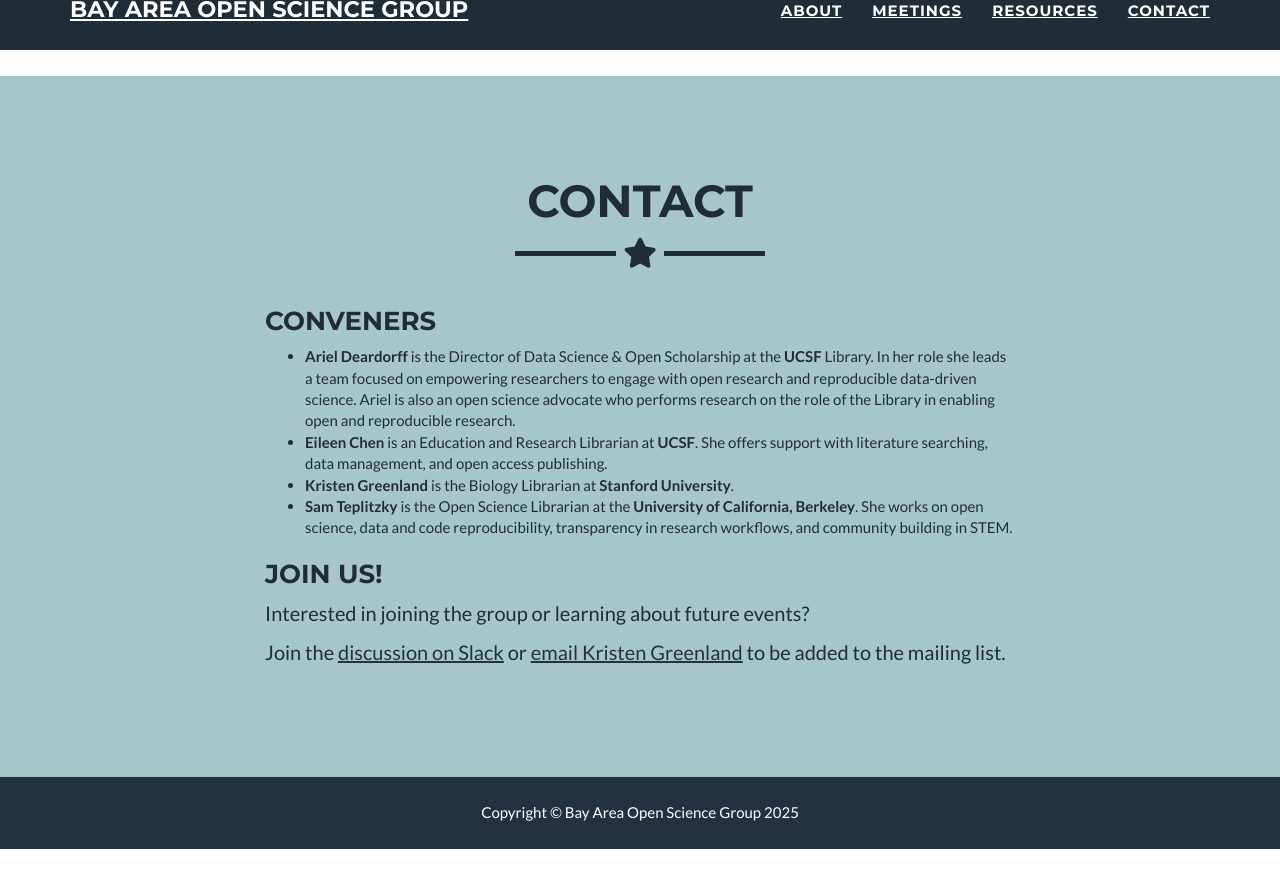
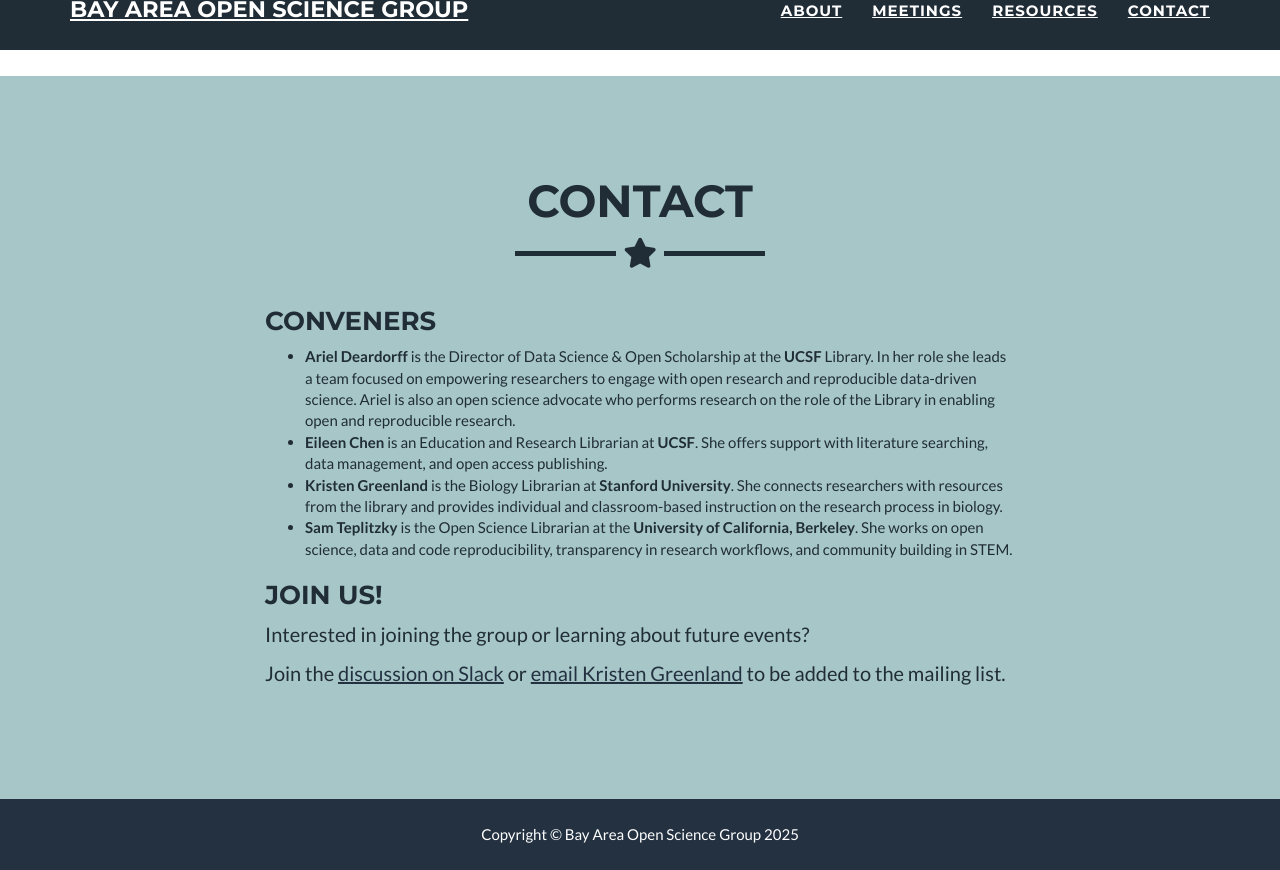
Before and after one commit to BayAreaOpenScienceGroup/BayAreaOpenScienceGroup.github.io, a Jekyll site: the page built from categories/resources/_posts/2014-07-18-Annual-Reflections.markdown, in a window 1280 px wide and 900 px high, scrolled down 3301 px, cut to the strip 30-900 px from the top of the window. Built offline with Jekyll 4.4.1, drawn with Linux system fonts in a browser that asks for light colours; before the commit the page ends 4180 px from its top, so only the background shows below that.

Commit message:
bio update for Kristen

```diff
--- a/_includes/contact.html
+++ b/_includes/contact.html
@@ -13,7 +13,7 @@
         <ul>
           <li><b>Ariel Deardorff</b> is the Director of Data Science & Open Scholarship at the <b>UCSF</b> Library. In her role she leads a team focused on empowering researchers to engage with open research and reproducible data-driven science. Ariel is also an open science advocate who performs research on the role of the Library in enabling open and reproducible research.</li>
           <li><b>Eileen Chen</b> is an Education and Research Librarian at <b>UCSF</b>. She offers support with literature searching, data management, and open access publishing.</li>
-          <li><b>Kristen Greenland</b> is the Biology Librarian at <b>Stanford University</b>.</li>
+          <li><b>Kristen Greenland</b> is the Biology Librarian at <b>Stanford University</b>. She connects researchers with resources from the library and provides individual and classroom-based instruction on the research process in biology.</li>
           <li><b>Sam Teplitzky</b> is the Open Science Librarian at the <b>University of California, Berkeley</b>. She works on open science, data and code reproducibility, transparency in research workflows, and community building in STEM.</li>
         </ul>
         <h3>Join Us!</h3>
```
Also changed, not shown: 2 other files.
